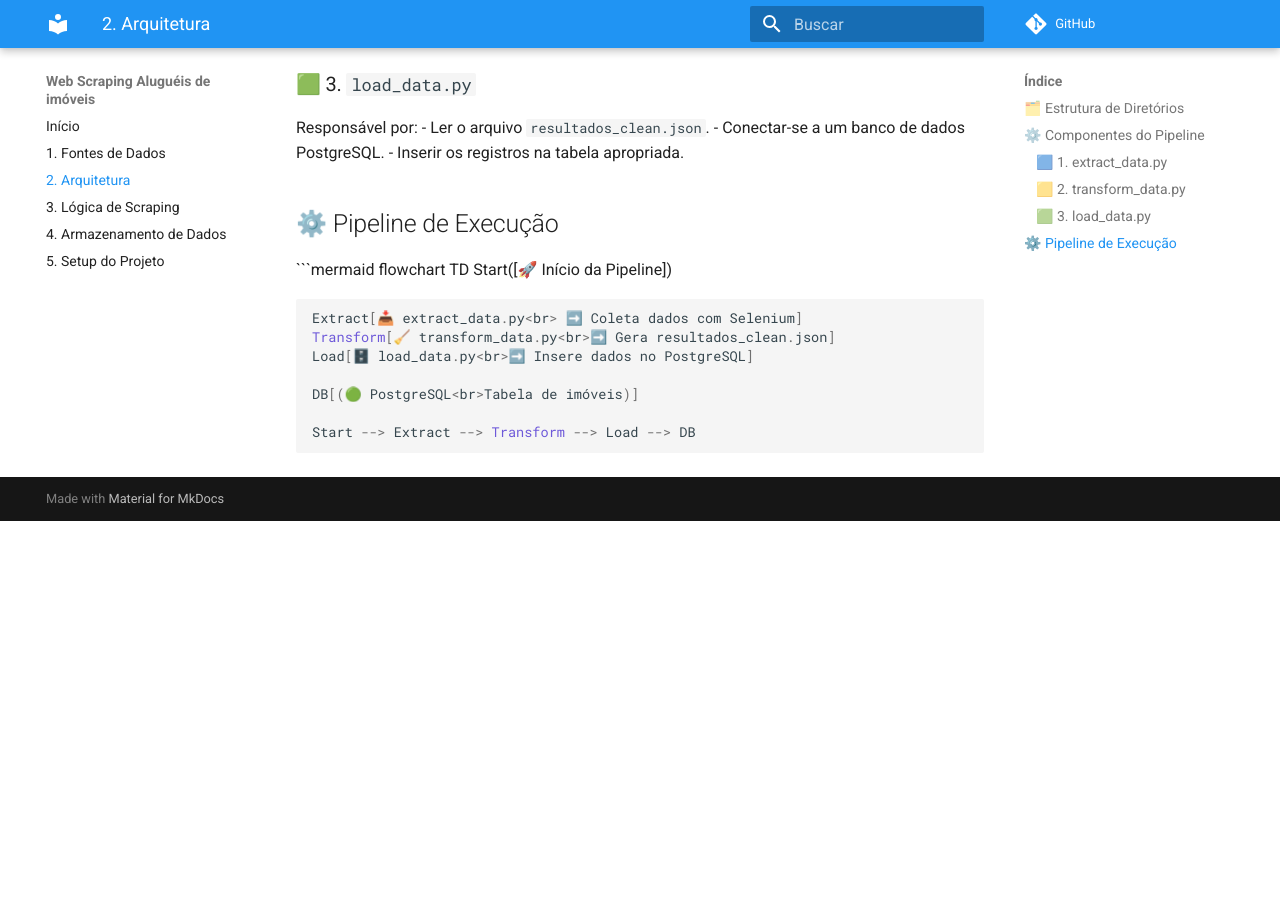
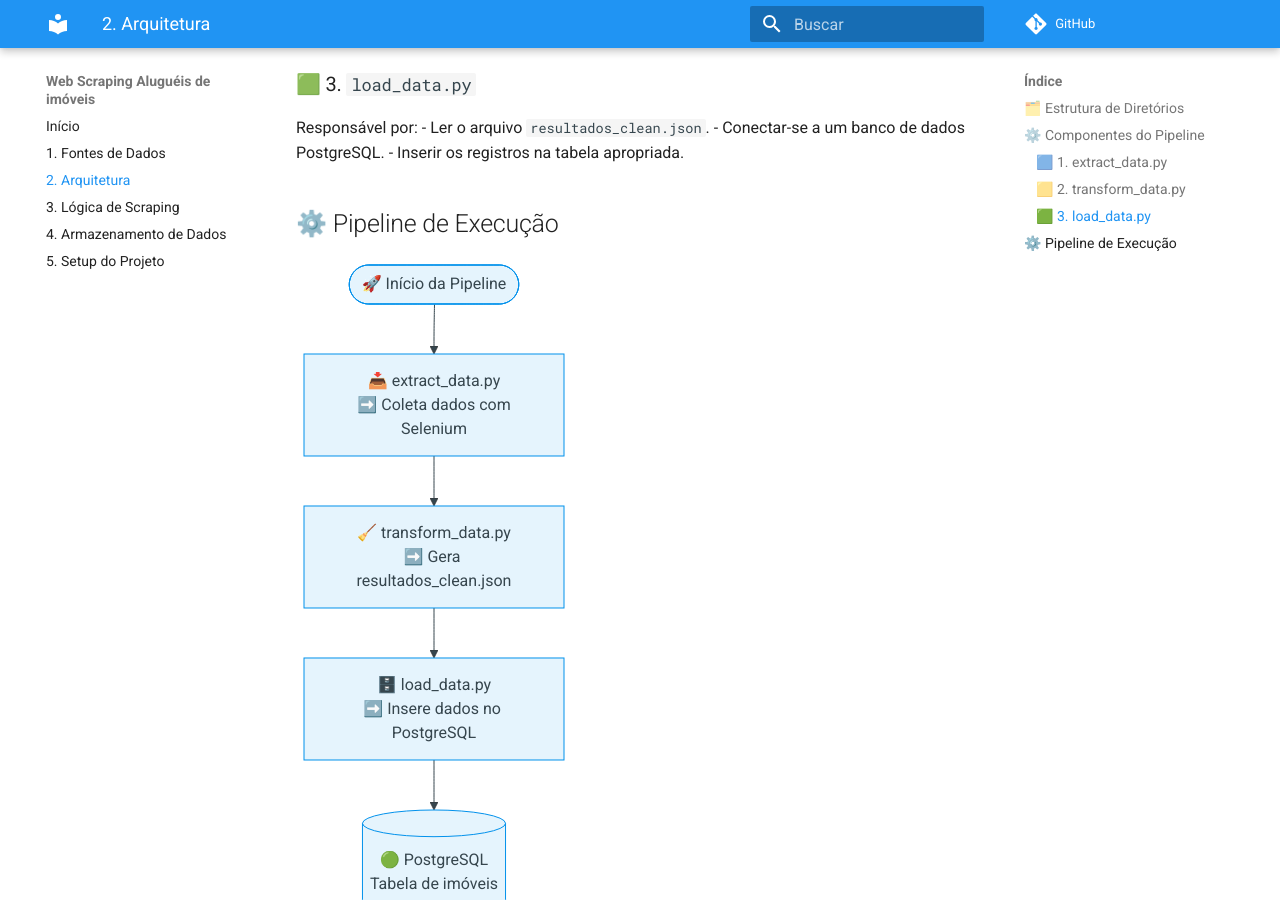
Before and after one commit to lenontorma/webscraping_selenium, an MkDocs documentation site: the page built from docs/2_architecture.md, in a window 1280 px wide and 900 px high, scrolled down 1191 px. Built offline with MkDocs 1.6.1 and Material for MkDocs 9.7.7, drawn with Linux system fonts in a browser that asks for light colours; comment, search, counter and statistics services are not loaded; before the commit the page ends 1712 px from its top, so only the background shows below that; some of the changed lines change nothing that is shown.

Commit message:
docs: arquivos para documentacao

````diff
--- a/docs/2_architecture.md
+++ b/docs/2_architecture.md
@@ -61,3 +61,4 @@
     DB[(🟢 PostgreSQL<br>Tabela de imóveis)]
 
     Start --> Extract --> Transform --> Load --> DB
+```
--- a/docs/5_setup.md
+++ b/docs/5_setup.md
@@ -0,0 +1,57 @@
+# 5. Setup do Projeto
+
+Este guia mostra como configurar o ambiente com **Poetry**, instalar as dependências e executar a pipeline completa — da extração dos dados ao carregamento no PostgreSQL.
+
+---
+
+## 🧱 Requisitos
+
+- [Python](https://www.python.org/) 3.9+
+- [Poetry](https://python-poetry.org/)
+- [Google Chrome](https://www.google.com/chrome/)
+- [ChromeDriver](https://sites.google.com/chromium.org/driver/)
+- [PostgreSQL](https://www.postgresql.org/)
+
+---
+
+## ⚙️ Instalação com Poetry
+
+```bash
+# 1. Clone o repositório
+git clone https://github.com/lenontorma/webscraping_selenium.git
+cd webscraping_selenium
+
+# 2. Instale as dependências com Poetry que estão no pyproject.toml
+poetry install
+
+# 3. Ative o ambiente virtual do Poetry
+poetry shell (Deve ser instalada a extensão "poetry self add poetry-plugin-shell")
+```
+
+### 🛠️ Banco PostgreSQL
+
+```bash
+CREATE DATABASE webscraping;
+
+\c webscraping
+
+CREATE TABLE imoveis (
+    id SERIAL PRIMARY KEY,
+    url TEXT,
+    endereco TEXT,
+    aluguel TEXT,
+    condominio TEXT,
+    iptu TEXT,
+    total TEXT
+);
+
+E não se esqueça, ajuste a conexão no load_data.py com suas credenciais PostgreSQL.
+```
+
+## 📚 Rodar a Documentação Local
+```bash
+poetry add mkdocs --group docs
+poetry run mkdocs serve
+```
+
+Acesse via: http://localhost:8000
````
Also changed, not shown: docs/3_scraping_logic.md (+1 -0 lines).
